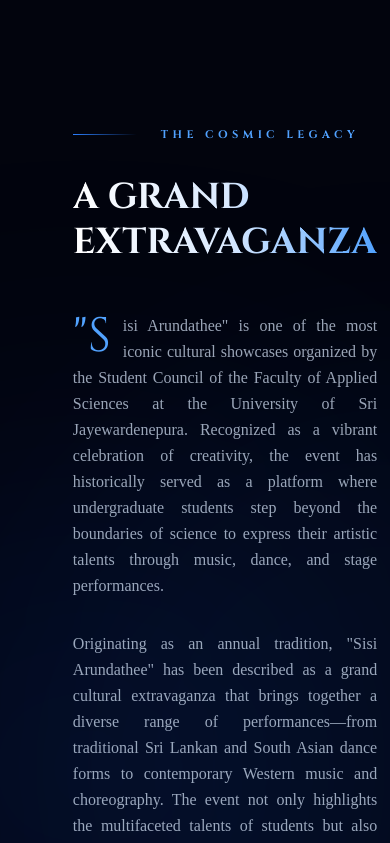
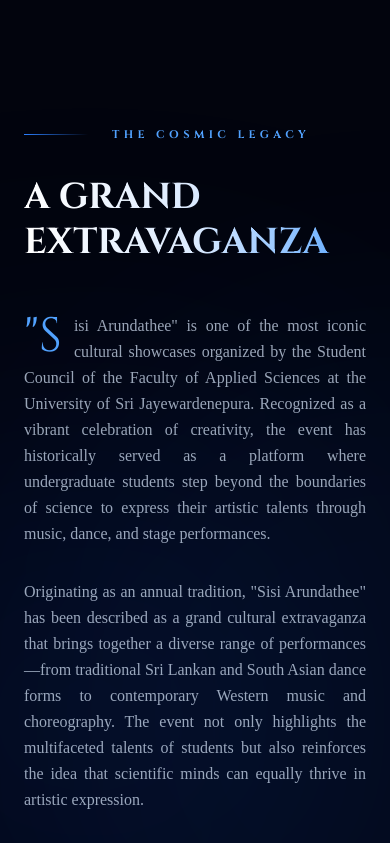
Before and after one commit to Niduka292/sathsara-dahana, a Next.js app: page / in a window 390 px wide. Shown: the part 1580-2423 px from the top of the page. Built offline with nearby package versions, Linux system fonts and the light colour scheme.

Commit message:
Fix: Update Introduction section text for mobile responsiveness

```diff
--- a/src/components/sections/introduction/Introduction.tsx
+++ b/src/components/sections/introduction/Introduction.tsx
@@ -22,7 +22,7 @@
             whileInView={{ opacity: 1, x: 0 }}
             viewport={{ once: true, margin: "-100px" }}
             transition={{ duration: 1.5, ease: [0.16, 1, 0.3, 1] }}
-            className="flex-1 text-left order-2 lg:order-1 transform-gpu ml-15"
+            className="flex-1 text-left order-2 lg:order-1 transform-gpu lg:ml-15"
           >
             <div className="flex items-center gap-6 mb-8">
               <div className="h-[1px] w-16 bg-gradient-to-r from-blue-500 to-transparent" />
@@ -75,7 +75,7 @@
           </motion.div>
 
           {/* Right Side: Portal Animation - Hidden on mobile */}
-          <div className="hidden lg:flex flex-1 justify-end items-center relative order-1 lg:order-2 h-[500px] w-full lg:pr-[10%] transform-gpu">
+          <div className="hidden xl:flex flex-1 justify-end items-center relative order-1 xl:order-2 h-[500px] w-full xl:pr-[10%] transform-gpu">
 
             {/* Master Wrapper */}
             <div className="relative w-full max-w-[300px] md:max-w-[400px] lg:max-w-[500px] aspect-square">
```
